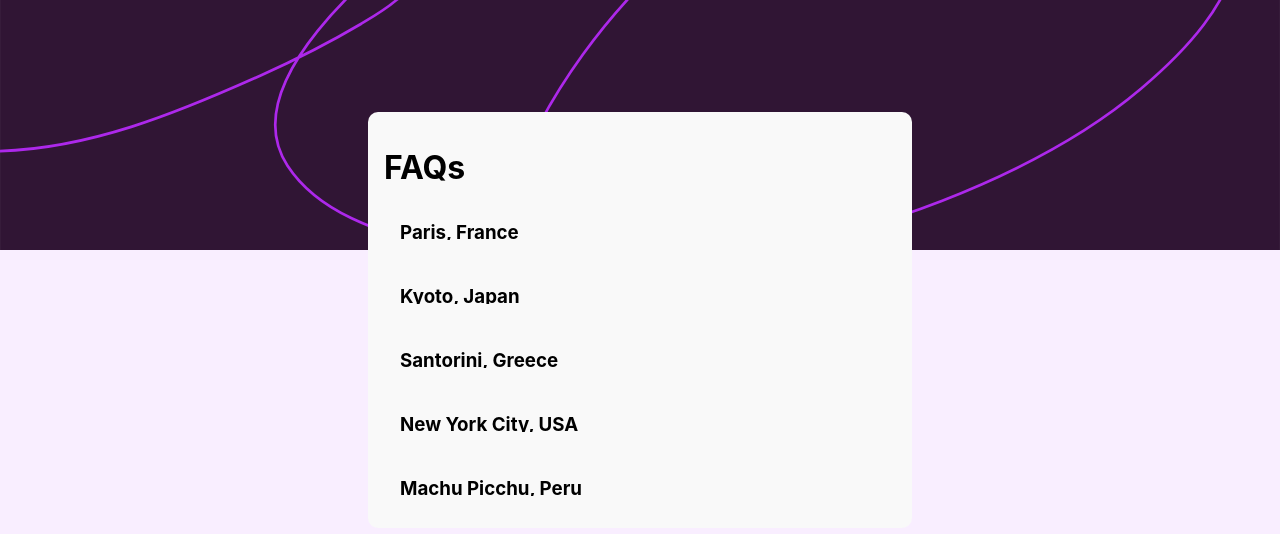
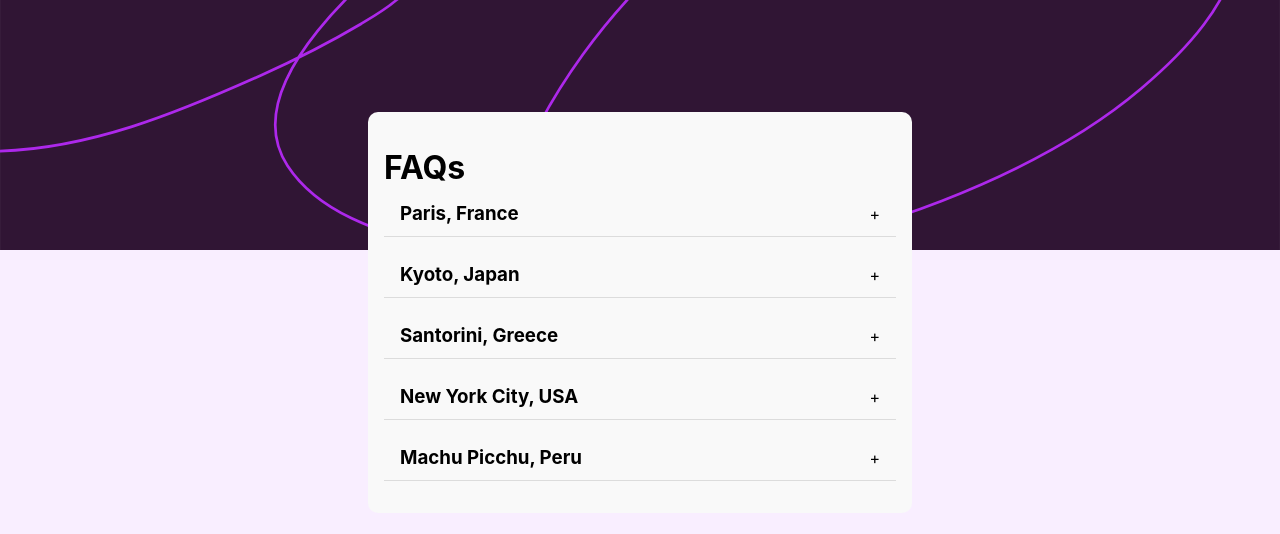
Before and after one commit to daltobello/faq-accordion, a React (Vite) app: page / in a window 1280 px wide. Shown: the top 534 px of the page. Built offline with nearby package versions, Linux system fonts and the light colour scheme.

Commit message:
Add transition to accordion content

```diff
--- a/src/components/AccordionCard/AccordionCard.css
+++ b/src/components/AccordionCard/AccordionCard.css
@@ -5,33 +5,26 @@
   justify-content: space-between;
   padding: 0.5em 1em;
   width: 30em;
-  height: 2em;
   margin-bottom: 1em;
-  overflow: hidden; /* Hide overflowing content */
-  transition: height 0.3s ease; /*Add transition for smooth height change */
+  overflow: hidden;
+  border-bottom: solid rgb(220, 220, 220) 1px;
 }
 
-.accordion-title {
+.accordion-title-wrapper {
   display: flex;
   justify-content: space-between;
   align-items: center;
   cursor: pointer;
-  padding: 0.5em 1em;
-  border-radius: 5px;
   background-color: #f9f9f9;
 }
 
-.accordion-title:hover {
-  background-color: #eaeaea;
+.title {
+  margin: 0;
 }
 
 .accordion-content {
-  padding: 0.5em 1em;
-  /* border: 1px solid #ccc; */
-  border-radius: 5px;
   background-color: #f9f9f9;
+  overflow: hidden;
+  transition: max-height 0.4s ease; /* Add transition property */
+  max-height: 0; /* Initially collapsed */
 }
-
-.accordion-item.open {
-  height: auto;
-}
--- a/src/components/Header/Header.css
+++ /dev/null
@@ -1,5 +0,0 @@
-/* .header {
-  width: 100%;
-  height: 250px;
-  background-image: url('/src/assets/images/background-pattern-desktop.svg');
-} */
```
Also changed, not shown: src/components/Header/Header.jsx (deleted, +0 -9 lines).
